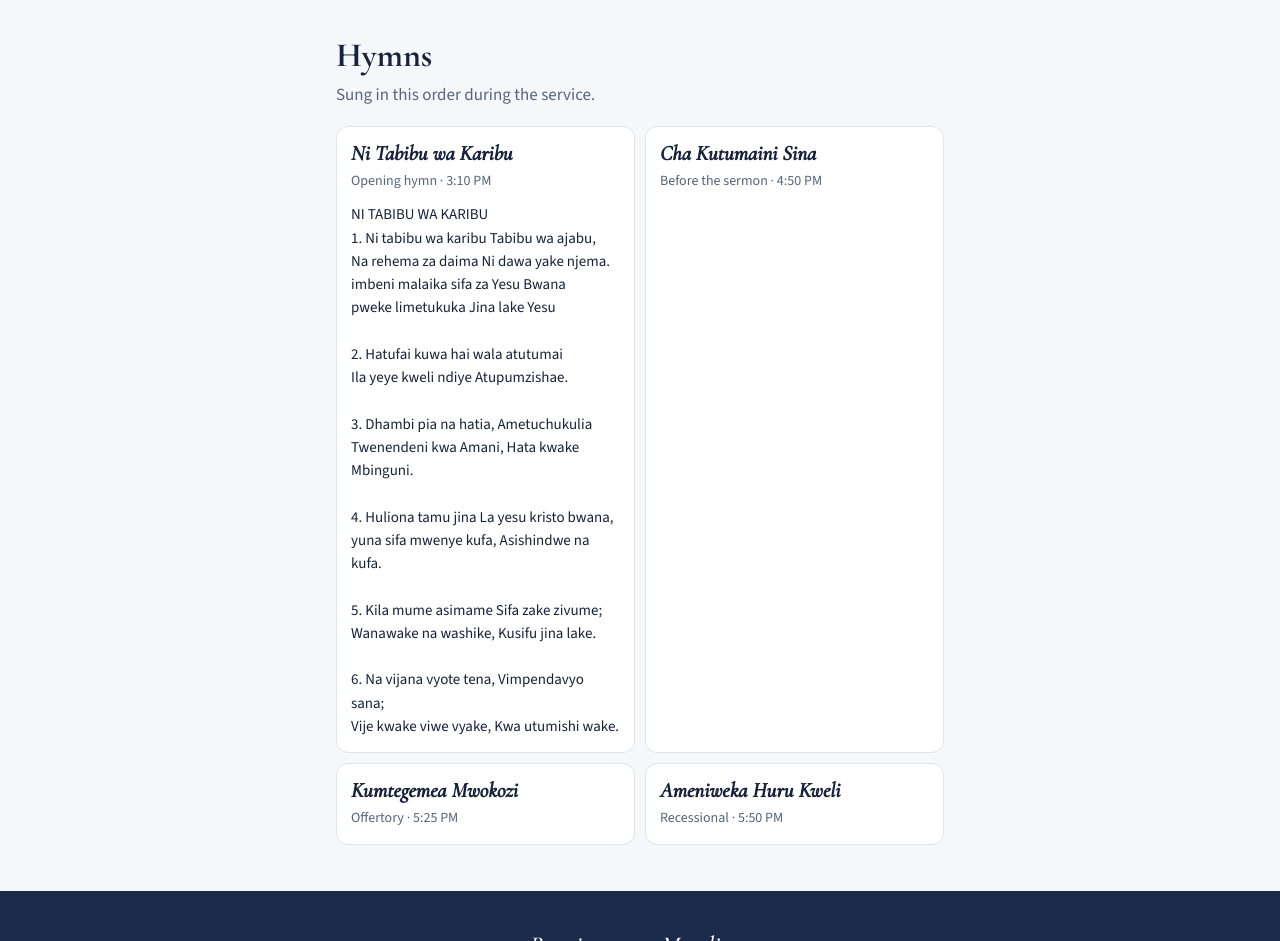
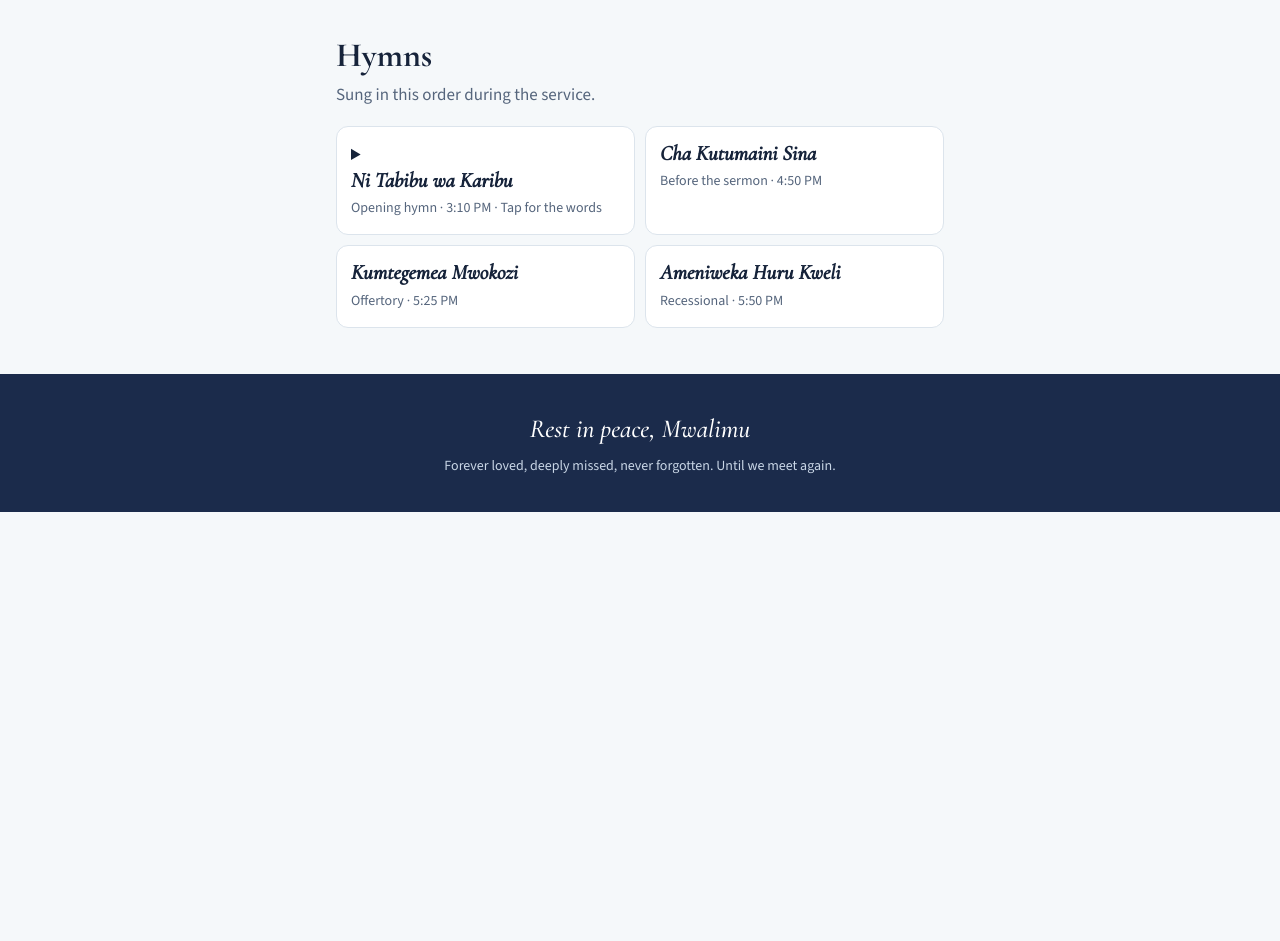
Before and after one commit to FirenziaF/Mwalimu-Phoebe-s-Memorial-service, a plain HTML site: page index.html in a window 1280 px wide. Shown: the part 5081-6022 px from the top of the page. After the commit the page ends 5593 px from the top, so only its background shows below. Drawn offline with nearby package versions, Linux system fonts and the light colour scheme.

Commit message:
Update on Ni tabibu hym icon

```diff
--- a/index.html
+++ b/index.html
@@ -226,7 +226,7 @@ footer .small{font-size:14px;color:#C9D6E6;margin-top:6px}
     <h2 id="h-hymns">Hymns</h2>
     <p class="lead">Sung in this order during the service.</p>
     <div class="hymns">
-      <div><b>Ni Tabibu wa Karibu</b><span>Opening hymn · 3:10 PM</span>
+      <div><details><summary style="cursor:pointer"><b>Ni Tabibu wa Karibu</b><span>Opening hymn · 3:10 PM · Tap for the words</span></summary>
 <p style="white-space:pre-line;margin:10px 0 0;font-size:15px;line-height:1.55">NI TABIBU WA KARIBU
 1. Ni tabibu wa karibu Tabibu wa ajabu,
 Na rehema za daima Ni dawa yake njema.
@@ -246,7 +246,7 @@ yuna sifa mwenye kufa, Asishindwe na kufa.
 Wanawake na washike, Kusifu jina lake.
 
 6. Na vijana vyote tena, Vimpendavyo sana;
-Vije kwake viwe vyake, Kwa utumishi wake.</p></div>
+Vije kwake viwe vyake, Kwa utumishi wake.</p></details></div>
       <div><b>Cha Kutumaini Sina</b><span>Before the sermon · 4:50 PM</span></div>
       <div><b>Kumtegemea Mwokozi</b><span>Offertory · 5:25 PM</span></div>
       <div><b>Ameniweka Huru Kweli</b><span>Recessional · 5:50 PM</span></div>
```
